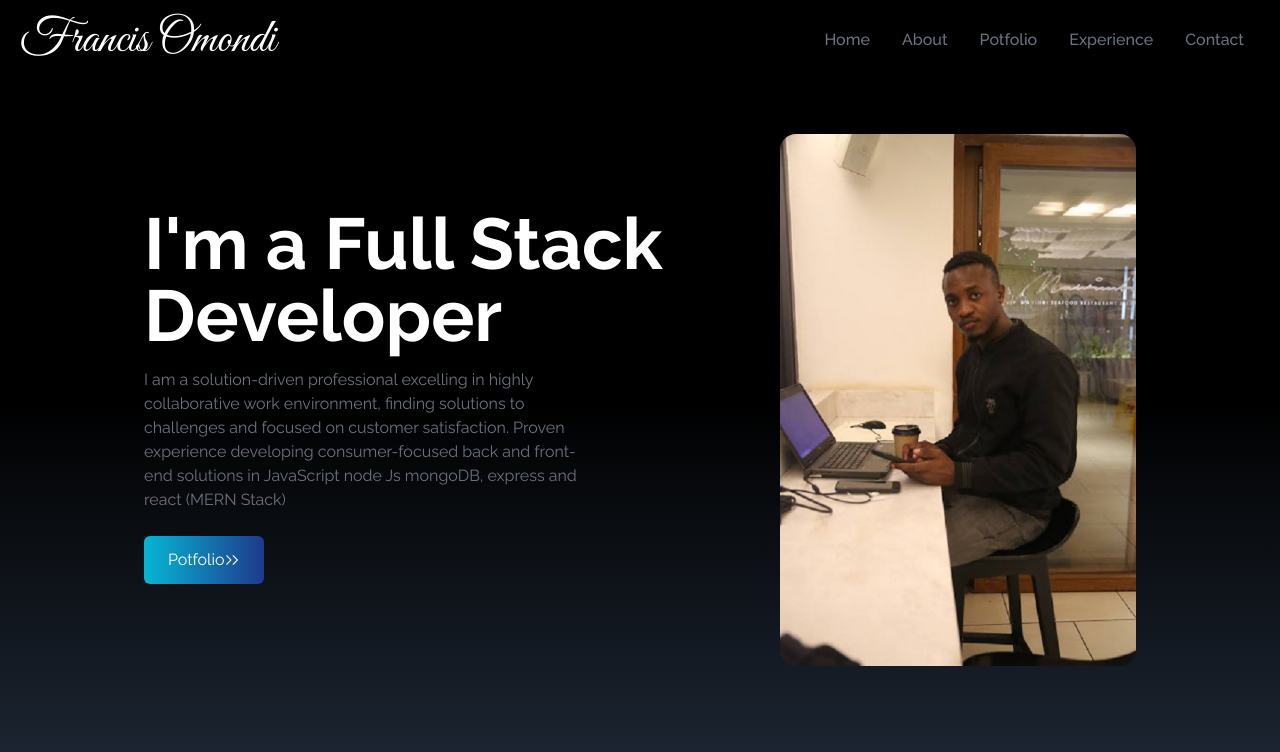
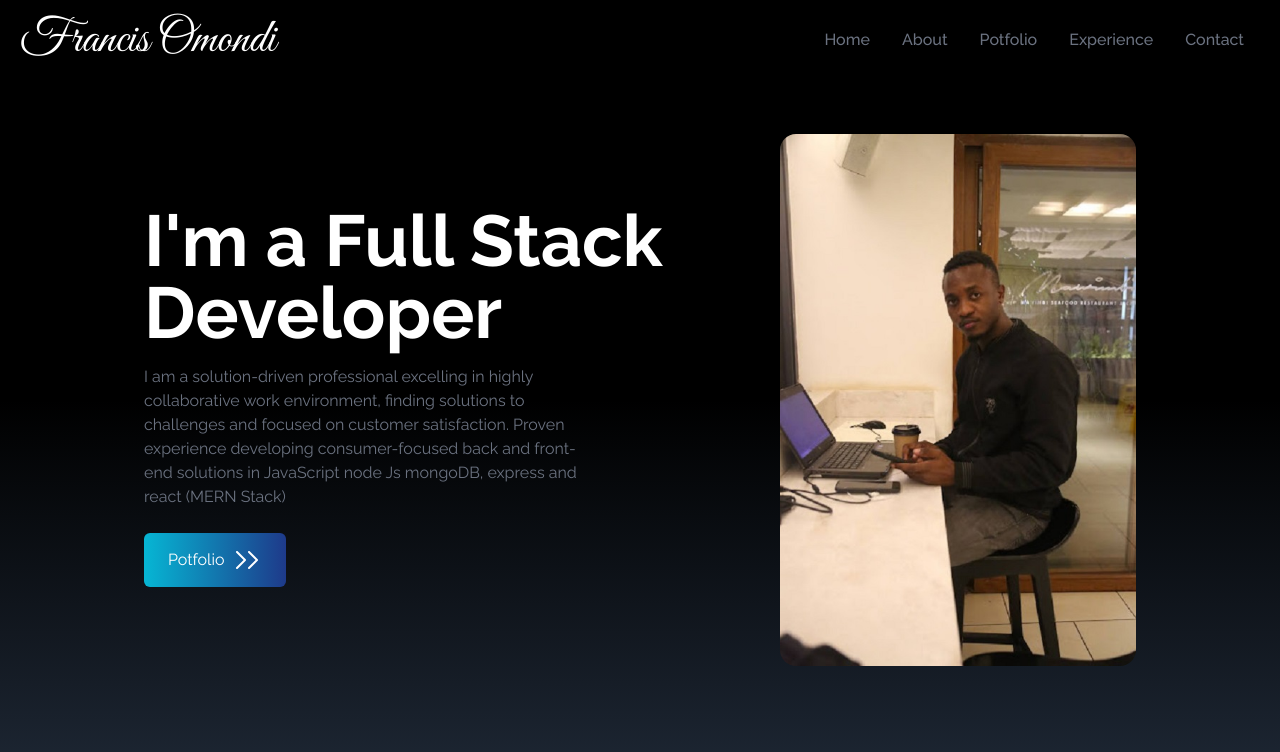
Before and after one commit to Francisomondi/Francis_potfolio, a React (Create React App) app: page / in a window 1280 px wide. Shown: the top 752 px of the page. Built offline with nearby package versions, Linux system fonts and the light colour scheme; a web font is replaced by a local one.

Commit message:
polish the potfolio button

```diff
--- a/src/components/Home.jsx
+++ b/src/components/Home.jsx
@@ -8,15 +8,18 @@ const Home = () => {
             <div className='max-w-screen-lg mx-auto flex flex-col items-center justify-center h-full px-4 md:flex-row'>
                 <div className='flex flex-col justify-center h-full'>
                     <h2 className='text-4xl sm:text-7xl font-bold text-white'>I'm a Full Stack Developer</h2>
-                    <p className='text-gray-500 py-4 max-w-md'>I am a solution-driven professional excelling in highly collaborative work
+                    <p className='text-gray-500 py-4 max-w-md'>I am a solution-driven
+                        professional excelling in highly collaborative work
                         environment, finding solutions to challenges and focused on customer
                         satisfaction. Proven experience developing consumer-focused back and
                         front-end solutions in JavaScript node Js mongoDB, express and react
                         (MERN Stack)</p>
                     <div>
-                        <button className='text-white w-fit px-6 py-3 my-2 flex items-center rounded-md bg-gradient-to-r from-cyan-500 to-blue-900'>Potfolio
-                            <span>
-                                <RxDoubleArrowRight />
+                        <button className='group text-white w-fit px-6 py-3 my-2 flex
+                        items-center rounded-md bg-gradient-to-r from-cyan-500
+                         to-blue-900 cursor-pointer'>Potfolio
+                            <span className='group-hover:rotate-90 duration-300 '>
+                                <RxDoubleArrowRight size={30} className="ml-2" />
                             </span>
                         </button>
                     </div>
```
